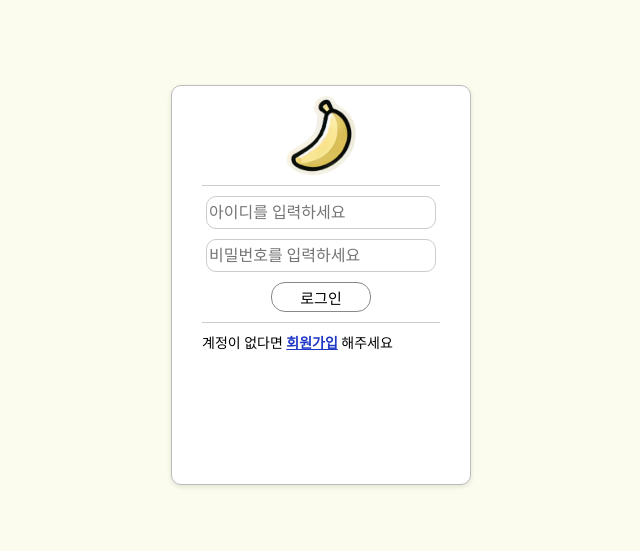
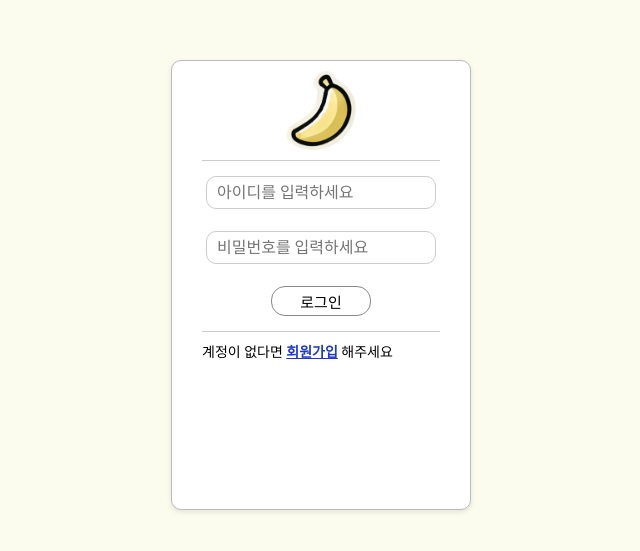
Before and after one commit to kokeoung/FE-Banana, a React (Vite) app: page /auth in a window 1280 px wide. Shown: the part 115-666 px from the top of the page, without its empty margins (319-959 px from the left). Built offline with nearby package versions, Linux system fonts and the light colour scheme.

Commit message:
마들창 구현, 로그인,회원가입 폼 수정, 로그인 시 로그인 정보 유지 기능 구현

```diff
--- a/src/features/ui/AuthForm.css
+++ b/src/features/ui/AuthForm.css
@@ -9,16 +9,11 @@
   align-items: center;
 }
 .auth-form-container > form > div:first-child{
-  margin-top: 10px;
+  margin-top: 15px;
 }
-.auth-form-container > form > div > input{
-  border: none;
-  font-size: 16px;
-  border-radius: 10px;
-  border: 0.5px solid #ccc;
-  width: 230px;
-  height: 33px;
+.auth-form-container > form > div:not(:last-child){
+  height: 55px;
 }
-.auth-form-container > form > div{
-  margin-bottom: 10px;
+.auth-form-container > form > div:last-child{
+  margin-bottom: 15px;
 }
--- a/src/features/ui/LoginForm.jsx
+++ b/src/features/ui/LoginForm.jsx
@@ -1,14 +1,44 @@
 import Button from "@shared/ui/Button"
+import Input from "@shared/ui/Input"
 import "./AuthForm.css"
+import { useState } from "react"
+import imgProfile from "../../app/assets/userprofile.png"
+import { useNavigate } from "react-router-dom"
+import Modal from "../../shared/ui/modal"
 
 export default function LoginForm(){
+
+    const [idData,setDdData] = useState("")
+    const [passData,setPassData] = useState("")
+    const [modalClose,setModalClose] = useState(false);
+    const [loginMsg,setLoginMsg] = useState("");
+
+    const navigate = useNavigate();
+    const dummyUser = {
+        id:idData,
+        nick:"구와구와",
+        profile:imgProfile,
+        about:"간단한 자기소개"
+    }
+    function handleClick(){
+        if(!(idData&&passData)) {
+            setModalClose(true)
+            setLoginMsg("빈 정보가 존재합니다");
+            return;
+        }
+        // 나중에 백엔드에 존재하는 아이디 비밀번호인지 확인하는 로직 구현
+        localStorage.setItem('user',JSON.stringify(dummyUser));
+        navigate('/');
+    }
+
     return (<>
-    <div className="auth-form-container">
+        <div className="auth-form-container">
+        <Modal isOpen={modalClose} onClose={() => setModalClose(false)}>{loginMsg}</Modal>
         <form>
-            <div><input placeholder={"아이디를 입력하세요"}/></div>
-            <div><input placeholder={"비밀번호를 입력하세요"}/></div>
-            <div><Button value={"로그인"}/></div>
-        </form>
-    </div>
+            <div><Input placeholder={"아이디를 입력하세요"} onChange={e=>setDdData(e.target.value)}/></div>
+            <div><Input placeholder={"비밀번호를 입력하세요"} onChange={e=>setPassData(e.target.value)} type="password" /></div>
+            <div><Button value={"로그인"} onClick={handleClick}/></div>
+            </form>
+        </div>
     </>)
 }
--- a/src/features/ui/SignupForm.jsx
+++ b/src/features/ui/SignupForm.jsx
@@ -2,22 +2,15 @@ import Button from "@shared/ui/Button"
 import Input from "@shared/ui/Input"
 import "./AuthForm.css"
 import { useState } from "react"
+import Modal from "../../shared/ui/modal"
+import { useNavigate } from "react-router-dom"
 
 export default function SignupForm() {
 
-  const [check,setCheck] = useState({
-    id:"",
-    pass:"",
-    passcheck:"",
-    nick:""
-  })
-
-  const [error,setError] = useState({
-    id:"",
-    pass:"",
-    passcheck:"",
-    nick:""
-  })
+  const [modalClose,setModalClose] = useState(false);
+  const [signupMsg,setSignupMsg] = useState("");
+  const [check,setCheck] = useState({id:"", pass:"", passcheck:"", nick:""})
+  const [error,setError] = useState({id:"", pass:"", passcheck:"", nick:""})
 
   function handleChange(e){
     const {name,value} = e.target;
@@ -26,7 +19,6 @@ export default function SignupForm() {
     }))
     validate(name,value)
   }
-
   function validate(name,value){
     if(value == ""){
       return setError(prev => ({...prev,
@@ -54,23 +46,27 @@ export default function SignupForm() {
         }))
     }
   }
-
-  function handleClick(){
+  function handleSignupClick(){
     if(!(check.id&&check.pass&&check.passcheck&&check.nick)) {
-      console.log("빈값이 존재합니다");
+      setModalClose(true);
+      setSignupMsg("빈 정보가 존재합니다");
       return;
     }
     const isAllEmpty = Object.values(error).every(val => val === "");
     if(!isAllEmpty){
-      console.log("에러가 있습니다");
+      setModalClose(true);
+      setSignupMsg("입력 정보를 확인해주세요");
       return;
     }
-    console.log("성공!");
+    // 백엔드에 데이터를 저장하는 로직 구현
+    setModalClose(true);
+    setSignupMsg("회원가입 성공!");
   }
 
 
   return(<>
     <div className="auth-form-container">
+      <Modal isOpen={modalClose} onClose={() => setModalClose(false)}>{signupMsg}</Modal>
       <form>
         <div><Input name={"id"} placeholder={"아이디를 입력하세요"}
                     onChange={handleChange} error={error.id}/></div>
@@ -80,7 +76,7 @@ export default function SignupForm() {
                     onChange={handleChange} error={error.passcheck}/></div>
         <div><Input name={"nick"} placeholder={"닉네임을 입력하세요"}
                     onChange={handleChange} error={error.nick}/></div>
-        <div><Button value={"회원가입"} onClick={handleClick} size={"m"}/></div>
+        <div><Button value={"회원가입"} onClick={handleSignupClick} size={"m"}/></div>
       </form>
     </div>
   </>)
--- a/src/pages/AuthPage/AuthPage.css
+++ b/src/pages/AuthPage/AuthPage.css
@@ -11,7 +11,7 @@
   border: 1px solid #bbb;
   box-shadow: 0 2px 5px rgba(0, 0, 0, 0.1);
   margin:0 auto;
-  height: 400px;
+  height: 450px;
   width: 300px;
   padding: 0 30px;
 }
@@ -33,6 +33,9 @@
   width: 70px;
 }
 .auth-container > .auth-main{
+  height: 400px;
+}
+.auth-container > .auth-main >.auth-form{
   height: 300px;
 }
 .auth-container > .auth-main > div:first-child{
--- a/src/pages/AuthPage/index.jsx
+++ b/src/pages/AuthPage/index.jsx
@@ -8,10 +8,6 @@ export default function AuthPage(){
 
   const [check,setCheck] = useState(true);
 
-  function handleClick(){
-    setCheck(!check)
-  }
-
   return(<>
   <div className="auth-wrap">
     <div className="auth-container">
@@ -21,13 +17,13 @@ export default function AuthPage(){
           </div>
         </div>
         <div className="auth-main">
-          <div>
+          <div className=".auth-form">
             {check?<LoginForm />:<SignupForm />}
           </div>
           <div className="auth-check">
             {(check)
-            ?(<div>계정이 없다면&nbsp;<span className="auth-click" onClick={handleClick}>회원가입</span>&nbsp;해주세요</div>)
-            :(<div>계정이 있다면&nbsp;<span className="auth-click" onClick={handleClick}>로그인</span>&nbsp;해주세요</div>)}
+            ?(<div>계정이 없다면&nbsp;<span className="auth-click" onClick={() => setCheck(!check)}>회원가입</span>&nbsp;해주세요</div>)
+            :(<div>계정이 있다면&nbsp;<span className="auth-click" onClick={() => setCheck(!check)}>로그인</span>&nbsp;해주세요</div>)}
           </div>
         </div>
       </div>
--- a/src/pages/MyPage/index.jsx
+++ b/src/pages/MyPage/index.jsx
@@ -5,8 +5,7 @@ import img from "../../app/assets/cloud.png";
 import { useState } from "react";
 
 export default function MyPage(){
-  const userName = "가나다라"
-  const about = "간단한 자기소개를 해주세요"
+  const user = JSON.parse(localStorage.getItem('user'));
   const [active,setActive] = useState({
     myli1:"",
     myli2:"",
@@ -24,7 +23,7 @@ export default function MyPage(){
     <div className="my-container">
       <div className="my-header">
         <div className="my-profile">
-          <MyUserProfile profileImage={img} nickname={userName} about={about}/>
+          <MyUserProfile profileImage={user.profile} nickname={user.nick} about={user.about}/>
         </div>
       </div>
       <div className="my-main">
--- a/src/shared/ui/Button/Button.css
+++ b/src/shared/ui/Button/Button.css
@@ -33,5 +33,5 @@
   border: 1px solid #888;
   background-color: rgb(255, 243, 140);
   color: black;
-  font-weight: 800;
+  font-weight: 600;
 }
--- a/src/shared/ui/Input/Input.css
+++ b/src/shared/ui/Input/Input.css
@@ -9,4 +9,5 @@
   border: 0.5px solid #ccc;
   width: 230px;
   height: 33px;
+  padding-left: 10px;
 }
--- /dev/null
+++ b/src/shared/ui/Modal/Modal.css
@@ -0,0 +1,30 @@
+.modal-container{
+  border-radius: 10px;
+  background-color: white;
+  height: 200px;
+  width: 300px;
+  display: flex;
+  justify-content: center;
+  align-items: center;
+  flex-direction: column;
+}
+.modal-container > .modal-main{
+  height: 70%;
+  display: flex;
+  justify-content: center;
+  align-items: center;
+  font-size: 20px;
+  font-weight: 500;
+}
+.modal-warp{
+  position: fixed;
+  top: 0;
+  left: 0;
+  width: calc(100vw - 15px);
+  height: 100vh;
+  background-color: rgba(0,0,0,0.5);
+  display: flex;
+  justify-content: center;
+  align-items: center;
+  z-index: 5;
+}
--- /dev/null
+++ b/src/shared/ui/Modal/index.jsx
@@ -0,0 +1,21 @@
+import "./Modal.css"
+import Button from "@shared/ui/Button"
+
+export default function Modal({isOpen,children,onClose}){
+
+  if(!isOpen)return null;
+
+  return(<>
+    <div className="modal-warp">
+      <div className="modal-container" >
+        <div className="modal-main">
+          {children}
+        </div>
+        <div className="modal-footer">
+          <Button onClick={onClose} value="확인"/>
+        </div>
+      </div>
+    </div>
+
+  </>)
+}
```
Also changed, not shown: src/app/assets/userprofile.png (added).
